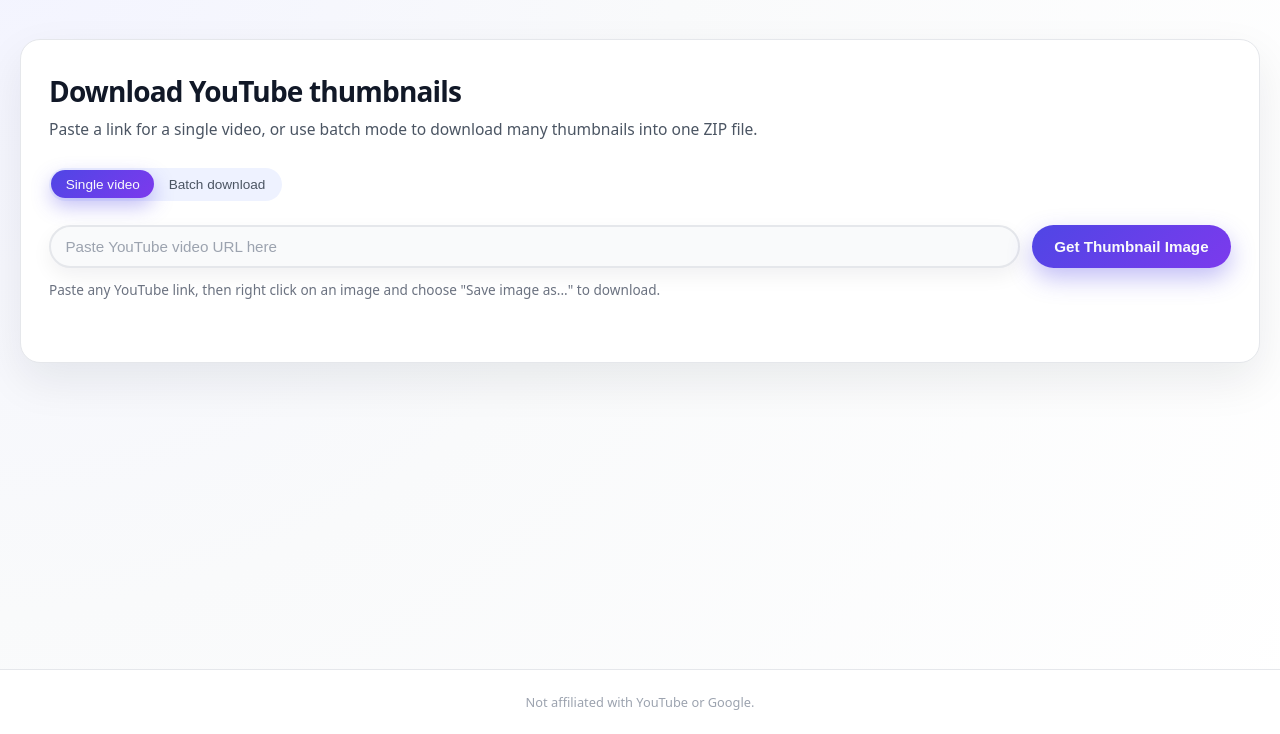
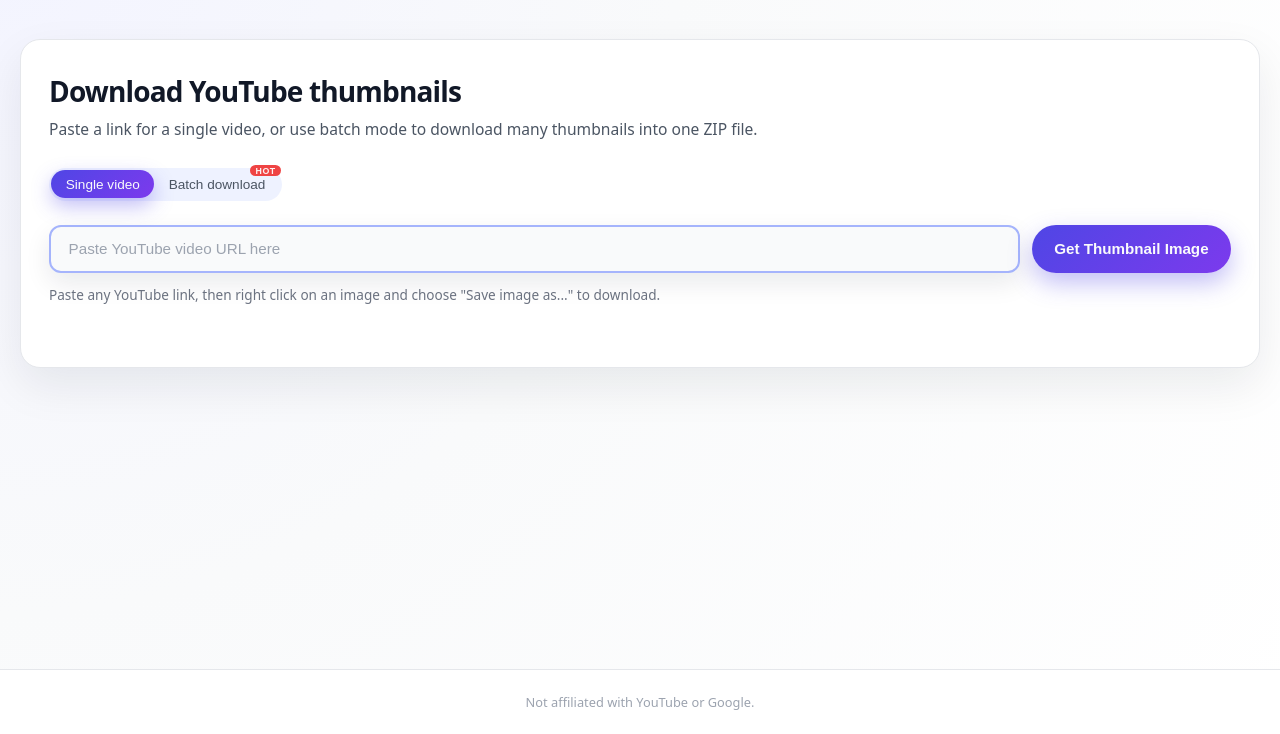
Before and after one commit to baba-6121/youtube-thumbnail-grabber2, a website: page index.html in a window 1280 px wide. Shown: the part 66-800 px from the top of the page. Drawn offline with Linux system fonts and the light colour scheme.

Commit message:
Add 'HOT' badge to batch download tab
Introduces a visually distinct 'HOT' badge to the batch download mode tab in the UI. Also refines input styling for better appearance and consistency, consolidating input styles and improving focus and placeholder effects.

```diff
--- a/index.html
+++ b/index.html
@@ -36,7 +36,10 @@
 
         <div class="mode-tabs" role="tablist" aria-label="Thumbnail download mode">
           <button type="button" class="mode-tab is-active" data-mode="single" role="tab" aria-selected="true">Single video</button>
-          <button type="button" class="mode-tab" data-mode="batch" role="tab" aria-selected="false" tabindex="-1">Batch download</button>
+          <button type="button" class="mode-tab" data-mode="batch" role="tab" aria-selected="false" tabindex="-1">
+            Batch download
+            <span class="mode-tab-badge mode-tab-badge-hot" aria-hidden="true">HOT</span>
+          </button>
         </div>
 
         <div class="mode-panel is-active" data-panel="single" role="tabpanel" aria-label="Single video mode">
--- a/style.css
+++ b/style.css
@@ -122,12 +122,27 @@
   color: #4b5563;
   cursor: pointer;
   transition: background-color 0.15s ease, color 0.15s ease, box-shadow 0.15s ease;
+  position: relative;
 }
 
 .mode-tab.is-active {
   background: linear-gradient(135deg, #4f46e5, #7c3aed);
   color: #f9fafb;
   box-shadow: 0 8px 20px rgba(79, 70, 229, 0.35);
+}
+
+.mode-tab-badge {
+  position: absolute;
+  top: -0.35rem;
+  right: -0.1rem;
+  padding: 0.05rem 0.35rem;
+  border-radius: 999px;
+  font-size: 0.55rem;
+  font-weight: 700;
+  text-transform: uppercase;
+  letter-spacing: 0.06em;
+  background-color: #ef4444;
+  color: #fef2f2;
 }
 
 .mode-panel {
@@ -162,9 +177,13 @@
 .url-input {
   flex: 1 1 220px;
   min-width: 0;
-  padding: 0.7rem 0.9rem;
-  border-radius: 999px;
-  border: 1px solid #d1d5db;
+  padding: 0.85rem 1.1rem;
+  border-radius: 0.75rem;
+  border-width: 2px;
+  border-style: solid;
+  border-color: #a5b4fc;
+  background-color: #f9fafb;
+  box-shadow: 0 10px 26px rgba(15, 23, 42, 0.09);
   font-size: 0.95rem;
   outline: none;
   transition: border-color 0.15s ease, box-shadow 0.15s ease;
@@ -172,23 +191,11 @@
 
 .url-input:focus {
   border-color: #4f46e5;
-  box-shadow: 0 0 0 1px #4f46e533, 0 0 0 4px #e0e7ff;
+  box-shadow: 0 0 0 1px #4f46e5, 0 0 0 5px #e0e7ff;
 }
 
-#video-url {
-  background-color: #f9fafb;
-  border-width: 2px;
-  border-color: #e5e7eb;
-  box-shadow: 0 8px 20px rgba(15, 23, 42, 0.06);
-}
-
-#video-url::placeholder {
+.url-input::placeholder {
   color: #9ca3af;
-}
-
-#video-url:focus {
-  border-color: #4f46e5;
-  box-shadow: 0 0 0 1px #4f46e5, 0 0 0 4px #e0e7ff;
 }
 
 .primary-button {
```
